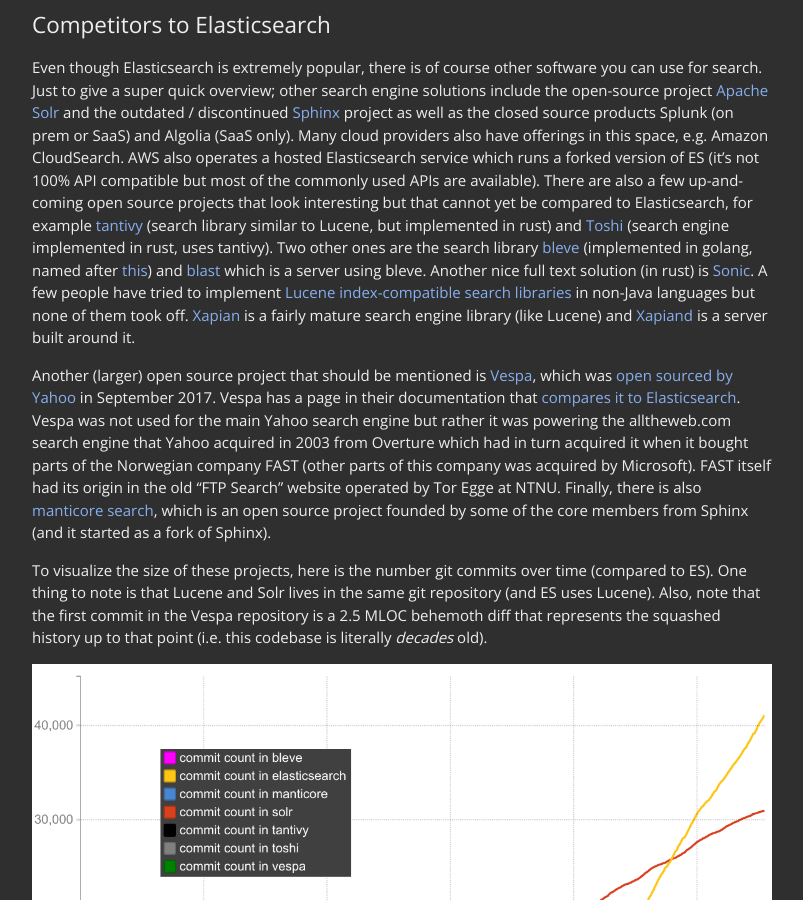
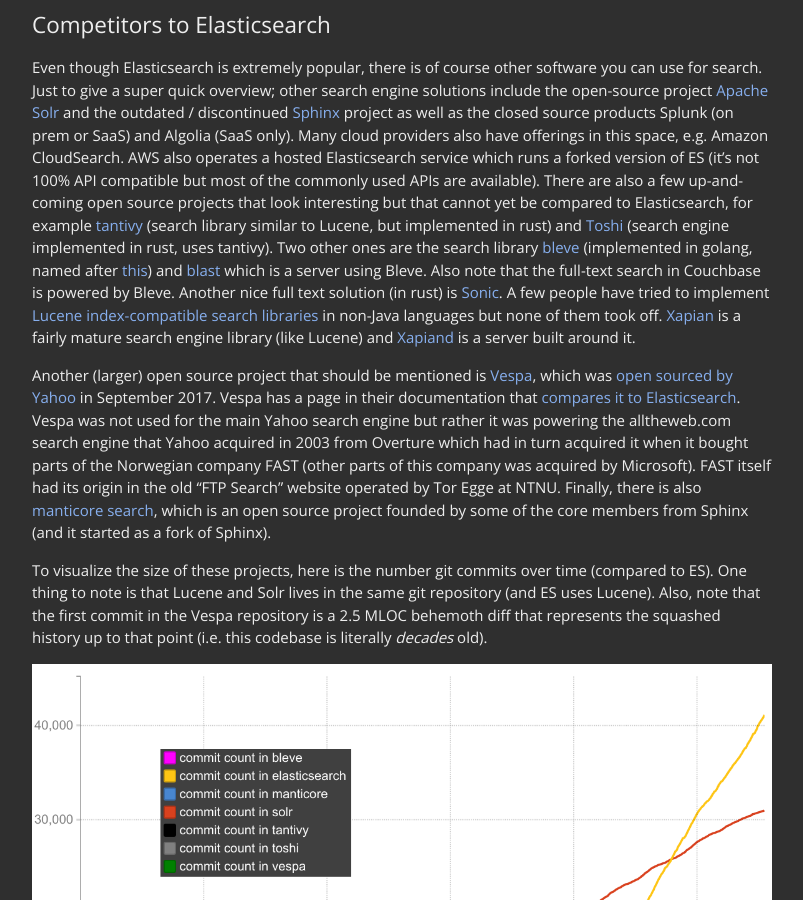
Before and after one commit to mo/mo.github.io, a Jekyll site: the page built from _posts/2019-04-08-elastic-search-introduction.md, in a window 1280 px wide and 900 px high, scrolled down 4992 px. Shown: the whole window, without its empty margins (238-1041 px from the left). Built offline with Jekyll 4.4.1, drawn with Linux system fonts in a browser that asks for light colours; some web fonts are replaced; comment, search, counter and statistics services are not loaded.

Commit message:
Note about Couchbase using Bleve for full text search

```diff
--- a/_posts/2019-04-08-elastic-search-introduction.md
+++ b/_posts/2019-04-08-elastic-search-introduction.md
@@ -263,8 +263,9 @@
 [bleve](https://github.com/blevesearch/bleve) (implemented in golang, named
 after
 [this](https://en.wikipedia.org/wiki/Boiling_liquid_expanding_vapor_explosion))
-and [blast](https://github.com/mosuka/blast) which is a server using bleve.
-Another nice full text solution (in rust) is
+and [blast](https://github.com/mosuka/blast) which is a server using Bleve. Also
+note that the full-text search in Couchbase is powered by Bleve. Another nice
+full text solution (in rust) is
 [Sonic](https://github.com/valeriansaliou/sonic). A few people have tried to
 implement [Lucene index-compatible search
 libraries](https://wiki.apache.org/lucene-java/LuceneImplementations) in
```
